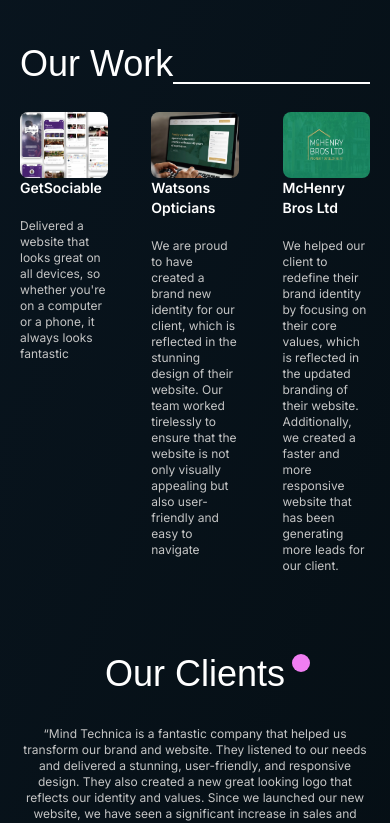
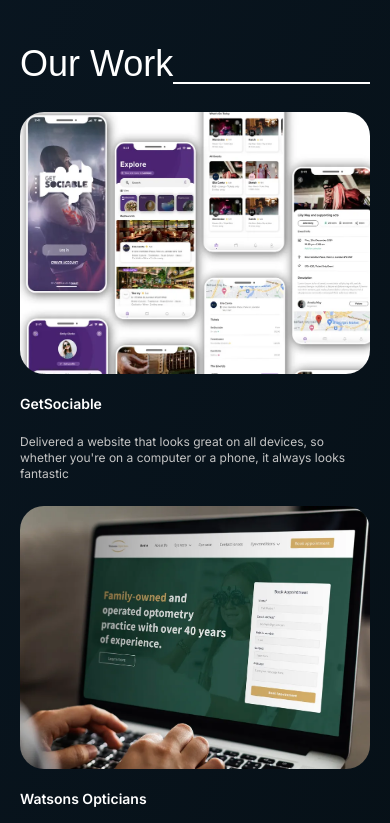
Before and after one commit to AGuerriere/mindtechnica, a Next.js app: page / in a window 390 px wide. Shown: the part 3108-3931 px from the top of the page. Built offline with nearby package versions, Linux system fonts and the light colour scheme; a web font is replaced by a local one.

Commit message:
on mobile screens our work shows as a column

```diff
--- a/src/components/OurWork.tsx
+++ b/src/components/OurWork.tsx
@@ -15,7 +15,7 @@
         />
       </div>
     <SectionTitle title="Our Work"/>
-    <div className="flex justify-between gap-3">
+    <div className="flex flex-col md:flex-row justify-between gap-3">
       <OurWorkItem
         image="/images/brand1.webp"
         brand="GetSociable"
--- a/src/components/OurWorkItem.tsx
+++ b/src/components/OurWorkItem.tsx
@@ -8,17 +8,17 @@
 
 export default function OurWorkItem(props: propsType) {
   return (
-    <div className="flex flex-col items-start w-1/4">
+    <div className="flex flex-col items-start md:w-1/4 pb-3">
       <div className="h-auto w-full aspect-[4/3] relative p-5">
         <Image
           src={props.image}
           fill
           alt="Brand 1"
           // The filler images are already rounded so you might need to fix border raidus to keep same round corners.
-          className="rounded-lg object-fill"
+          className="rounded-3xl object-fill"
         />
       </div>
-        <h5 className="text-sm pb-5 md:text-xl text-white font-semibold">{props.brand}</h5>
+        <h5 className="text-sm pb-5 pt-5 md:text-xl text-white font-semibold">{props.brand}</h5>
         <p className="text-xs md:text-sm md:w-2/3">{props.description}</p>
     </div>
   )
```
